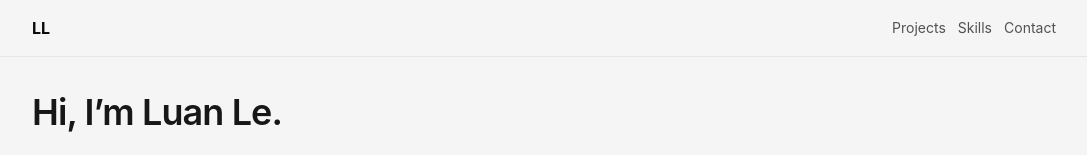
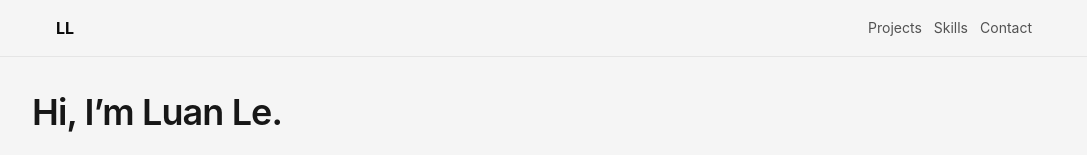
Before and after one commit to Luan2118/portfolio-website, a React (Vite) app: page / in a window 1280 px wide. Shown: the top 155 px of the page, without its empty margins (96-1183 px from the left). Built offline with nearby package versions, Linux system fonts and the light colour scheme.

Commit message:
Update navbar markup and spacing

```diff
--- a/src/components/sections/Navbar.tsx
+++ b/src/components/sections/Navbar.tsx
@@ -2,10 +2,10 @@ import Container from "../layout/Container";
 
 function Navbar() {
   return (
-    <footer className="fixed w-[100%] border-b border-neutral-200 bg-neutral-100 py-4">
+    <nav className="fixed w-full top-0 z-50 border-b border-neutral-200 bg-neutral-100 py-4">
       <Container>
-        <div className="flex flex-col text-sm sm:flex-row sm:items-center sm:justify-between">
-          <p className="text-base font-bold text-neutral-950">LL</p>
+        <div className="flex flex-row justify-between items-center text-sm px-6">
+          <p className=" text-base font-bold text-neutral-950">LL</p>
 
           <div className="flex text-neutral-600 gap-3">
             <a href="#projects" className="transition hover:text-neutral-950">Projects</a>
@@ -14,7 +14,7 @@ function Navbar() {
           </div>
         </div>
       </Container>
-    </footer>
+    </nav>
   );
 }
 
```
